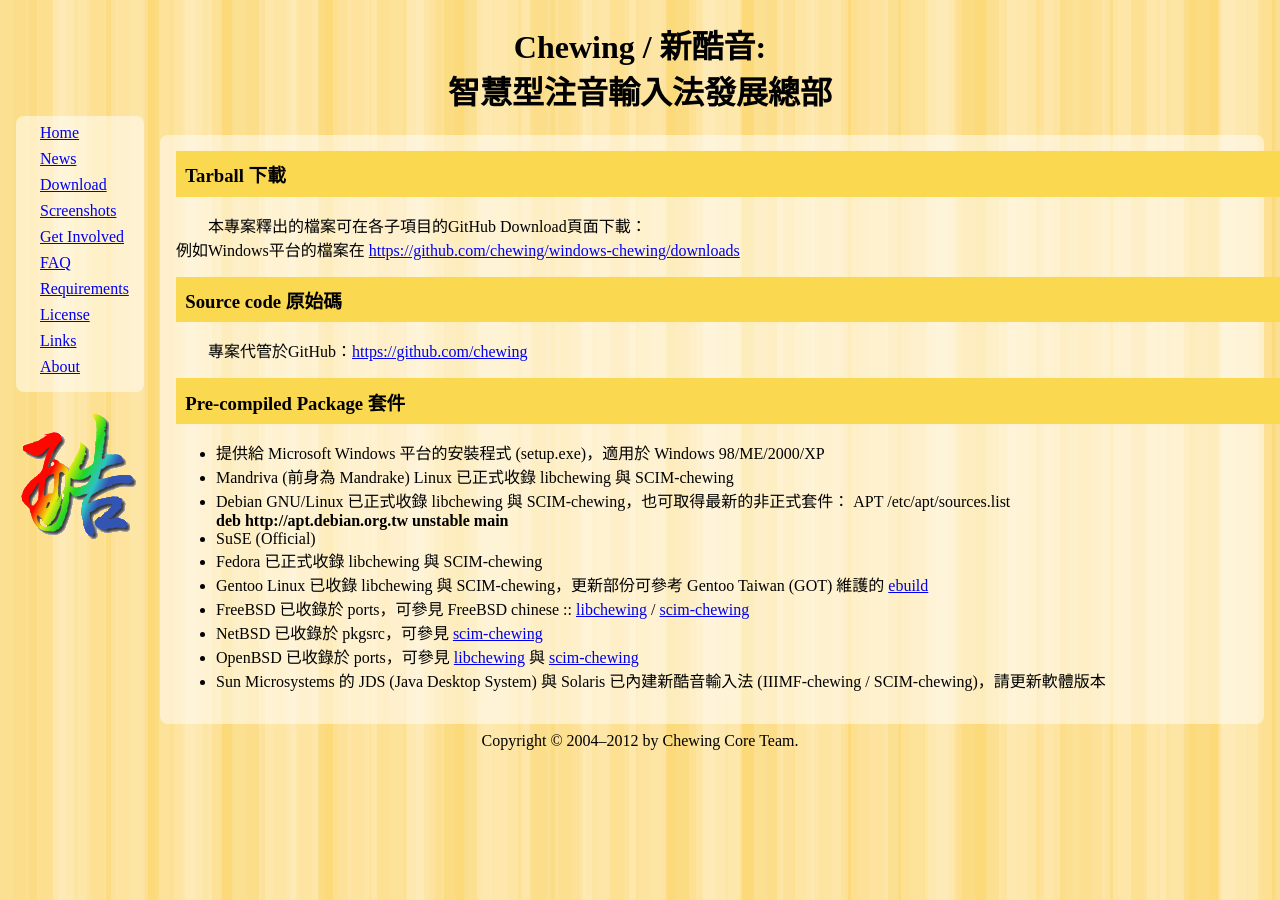
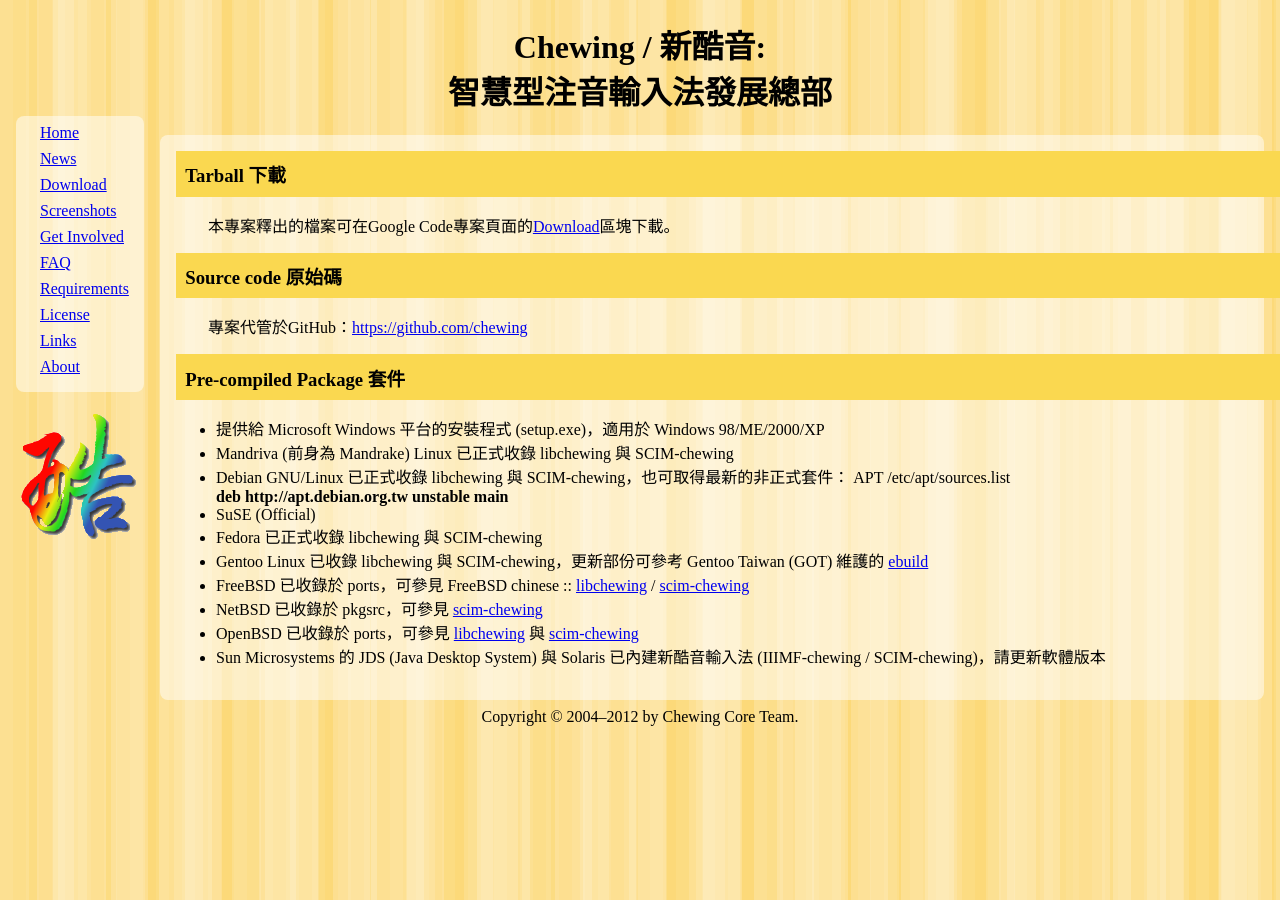
Before and after one commit to chewing/chewing.github.com, a Jekyll site: the page built from download.html, in a window 1280 px wide. Built offline with Jekyll 4.4.1, drawn with Linux system fonts in a browser that asks for light colours; Markdown is read by kramdown in place of the engine named in the settings.

Commit message:
change the download link to google code page

```diff
--- a/download.html
+++ b/download.html
@@ -5,7 +5,7 @@
 <article>
 	<header>
 		<h3>Tarball 下載</h3>
-		<p>本專案釋出的檔案可在各子項目的GitHub Download頁面下載：<br>例如Windows平台的檔案在 <a href="https://github.com/chewing/windows-chewing/downloads">https://github.com/chewing/windows-chewing/downloads</a></p>
+		<p>本專案釋出的檔案可在Google Code專案頁面的<a href="http://code.google.com/p/chewing/downloads/list">Download</a>區塊下載。</p>
 	</header>
 </article>
 <article>
```
